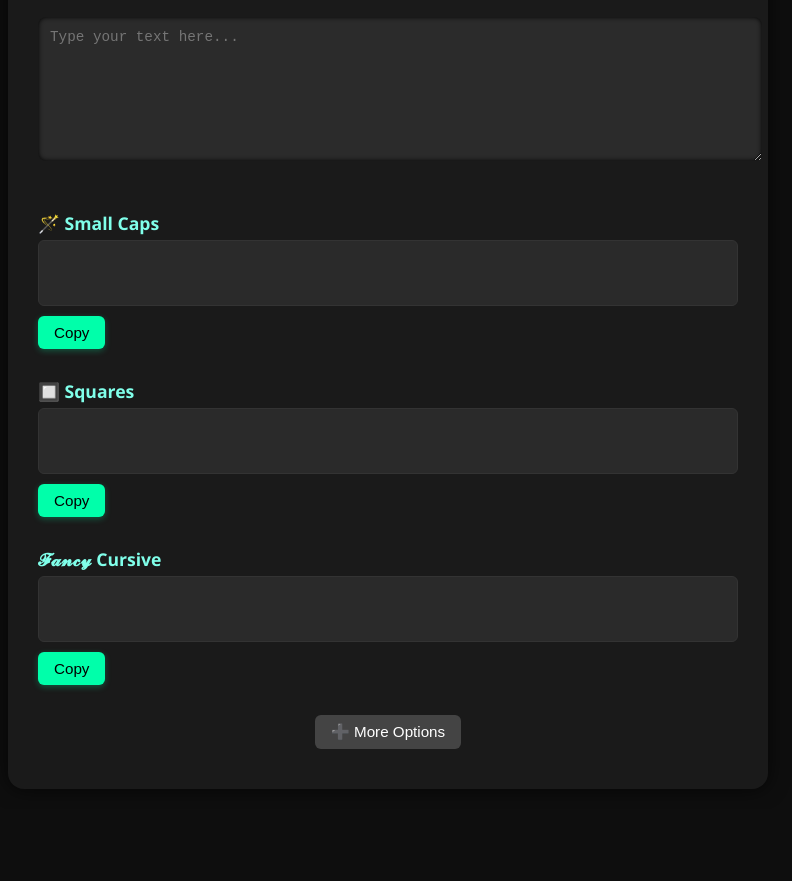
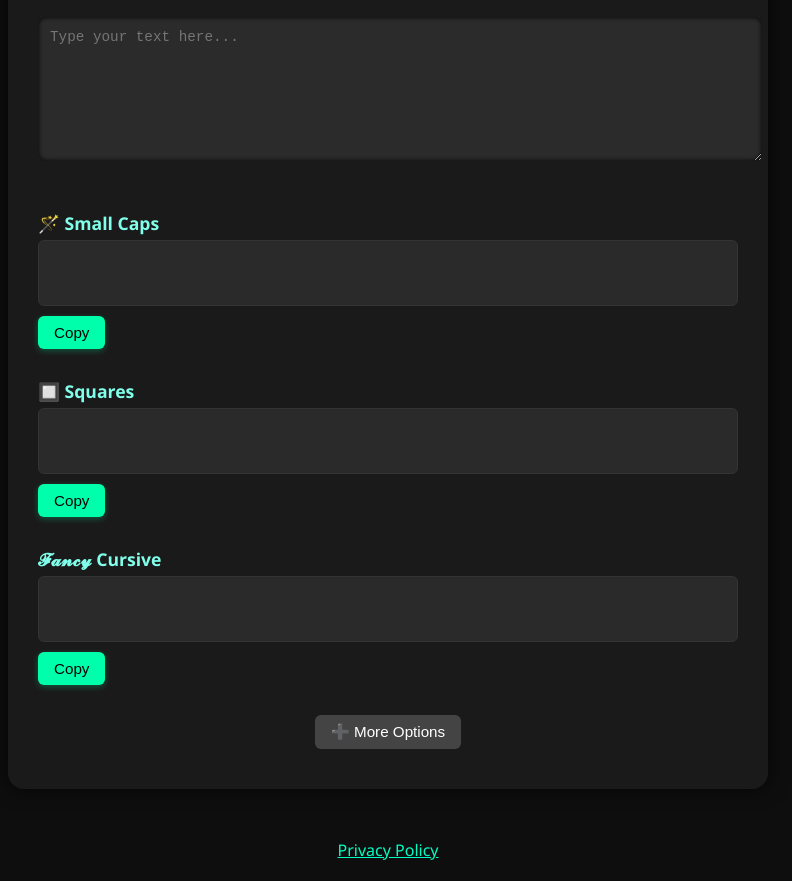
Before and after one commit to YehonatanAdy/Tiny-text-generator, a plain HTML site: page index.html in a window 1280 px wide. Shown: the part 117-998 px from the top of the page, without its empty margins (252-1044 px from the left). Before the commit the page ends 926 px from the top, so only its background shows below. Drawn offline with Linux system fonts and the light colour scheme.

Commit message:
index.html

```diff
--- a/index.html
+++ b/index.html
@@ -55,5 +55,9 @@
   </div>
 
   <script src="script.js"></script>
+  <footer style="text-align: center; margin-top: 50px;">
+  <a href="privacy.html" style="color: #00ffc3;">Privacy Policy</a>
+</footer>
+
 </body>
 </html>
```
